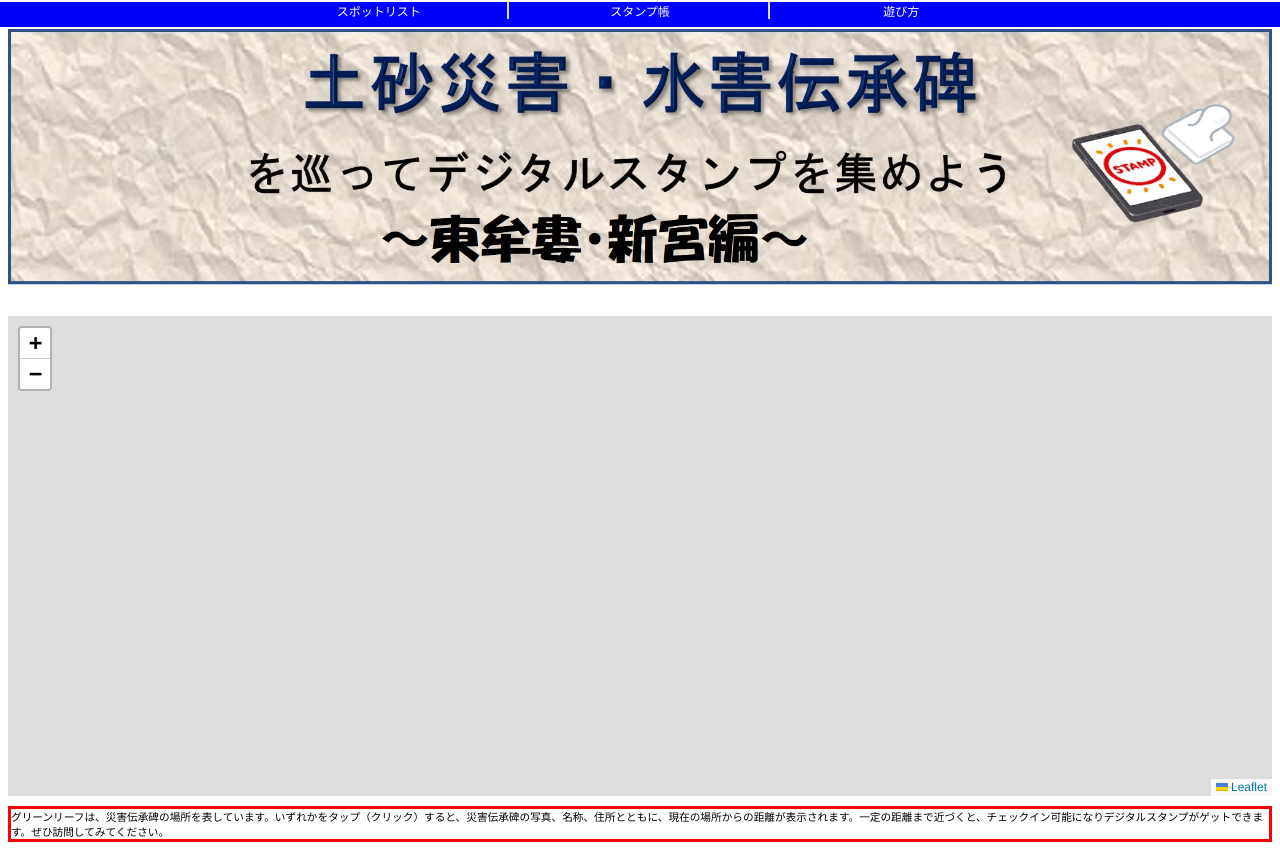
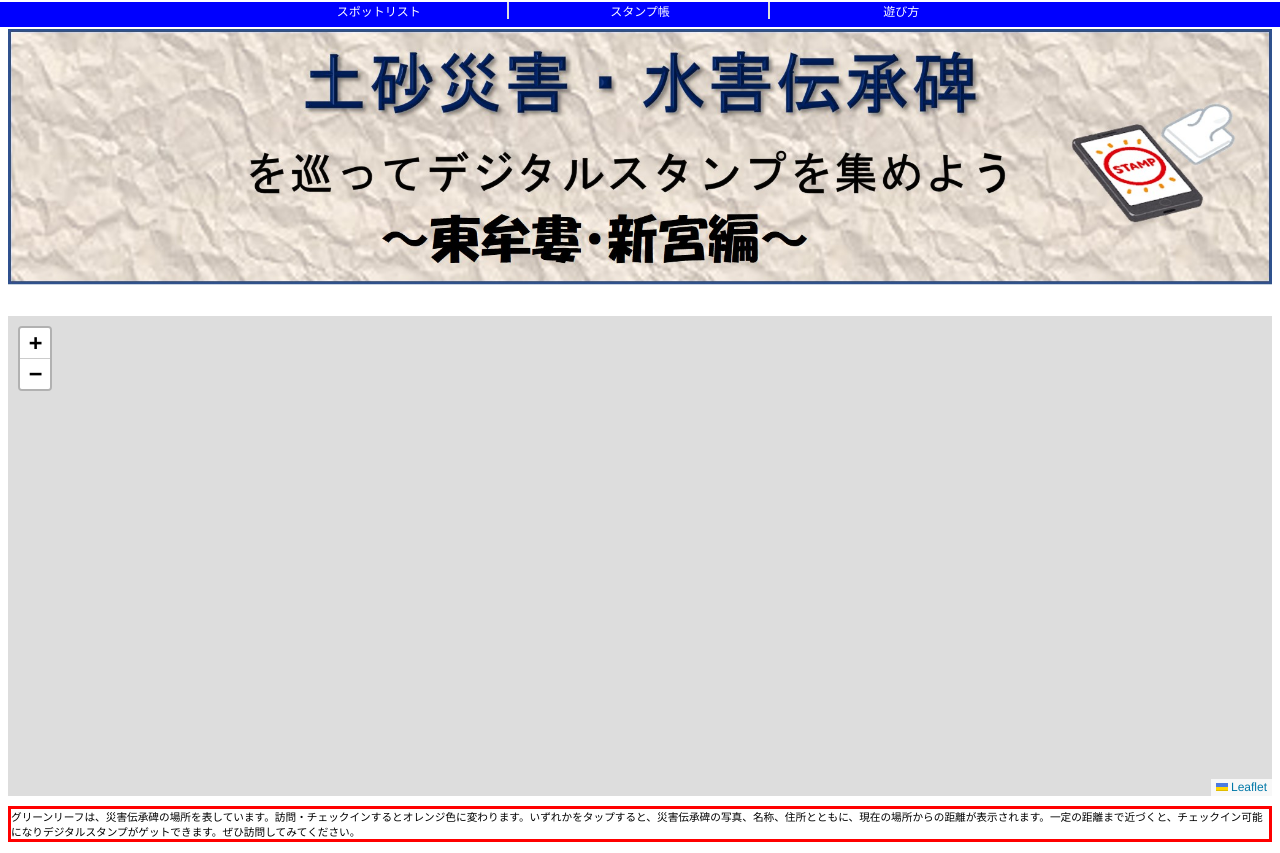
Before and after one commit to tsucchi-Git/StampRally5, a plain HTML site: page index.html in a window 1280 px wide. Drawn offline with nearby package versions, Linux system fonts and the light colour scheme.

Commit message:
Update index.html

```diff
--- a/index.html
+++ b/index.html
@@ -39,7 +39,7 @@
 
     <script>
         var explain=document.getElementById("title-explain");
-        explain.textContent="グリーンリーフは、災害伝承碑の場所を表しています。いずれかをタップ（クリック）すると、災害伝承碑の写真、名称、住所とともに、現在の場所からの距離が表示されます。一定の距離まで近づくと、チェックイン可能になりデジタルスタンプがゲットできます。ぜひ訪問してみてください。";
+        explain.textContent="グリーンリーフは、災害伝承碑の場所を表しています。訪問・チェックインするとオレンジ色に変わります。いずれかをタップすると、災害伝承碑の写真、名称、住所とともに、現在の場所からの距離が表示されます。一定の距離まで近づくと、チェックイン可能になりデジタルスタンプがゲットできます。ぜひ訪問してみてください。";
            explain.style.fontSize="8pt";       //フォントサイズを指定
  //	   explain.style.fontfamily='Arial';		//フォントの種類を指定
 
```
